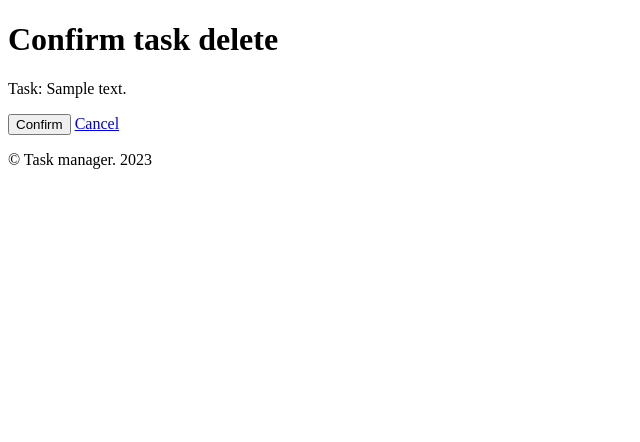
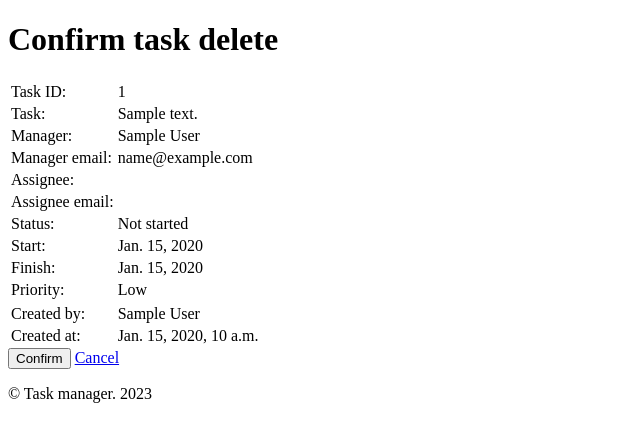
Before and after one commit to bro256/django03, a Django app: page /task/delete/1/ in a window 1280 px wide. Shown: the part 140-582 px from the top of the page, without its empty margins (0-640 px from the left). Run offline with Django 4.2, Linux system fonts and the light colour scheme; the first user in the database is signed in; tables that the repository leaves empty hold one stand-in row (Sample ...).

Commit message:
delete task improvements

```diff
--- a/django03/task_manager/templates/task_manager/task_delete.html
+++ b/django03/task_manager/templates/task_manager/task_delete.html
@@ -2,7 +2,63 @@
 {% block title %}Task delete{% endblock title %}
 {% block content %}
 <h1>Confirm task delete</h1>
-<p>Task: {{ task.content }}</p>
+<table>
+    <tr>
+        <td>Task ID:</td>
+        <td>{{ task.id }}</td>
+    </tr>
+        <td>Task:</td>
+        <td>{{ task.content }}</td>
+    </tr>
+    <tr>
+        <td>Manager:</td>
+        <td>{{ task.owner.first_name }} {{ task.owner.last_name }}</td>
+    </tr>
+    <tr>
+        <td>Manager email:</td>
+        <td>{{ task.owner.email }}</td>
+    </tr>
+    {% comment %} <tr>
+        <td>Assignees:</td>
+        <td>{% for assignee in task.assignee.all %} {{ assignee.first_name }} {{ assignee.last_name }}</br> {% endfor %}</td>
+    </tr> {% endcomment %}
+    <tr>
+        <td>Assignee:</td>
+        <td> {{ assignee.first_name }} {{ assignee.last_name }}</td>
+    </tr>
+    {% comment %} <tr>
+        <td>Assignee emails:</td>
+        <td>{% for assignee in task.assignee.all %} {{ assignee.email }}</br> {% endfor %}</td>
+    </tr>
+    <tr> {% endcomment %}
+        <td>Assignee email:</td>
+        <td>{{ assignee.email }}</td>
+    </tr>
+    <tr>
+        <td>Status:</td>
+        <td>{{ task.get_status_display }}</td>
+    </tr>
+    <tr>
+        <td>Start:</td>
+        <td>{{ task.start }}</td>
+    </tr>
+    <tr>
+        <td>Finish:</td>
+        <td>{{ task.finish }}</td>
+    </tr>
+    <tr>
+        <td>Priority:</td>
+        <td>{{ task.get_priority_display }}</td>
+    <tr>
+    </tr>
+        <td>Created by:</td>
+        <td>{{ task.owner.first_name }} {{ task.owner.last_name }}</td>
+    </tr>
+    <tr>
+        <td>Created at:</td>
+        <td>{{ task.created_at }}</td>
+    </tr>
+</table>
 <form action="{{ request.path }}" method="post">
     {% csrf_token %}
     <button type="submit">Confirm</button>
```
